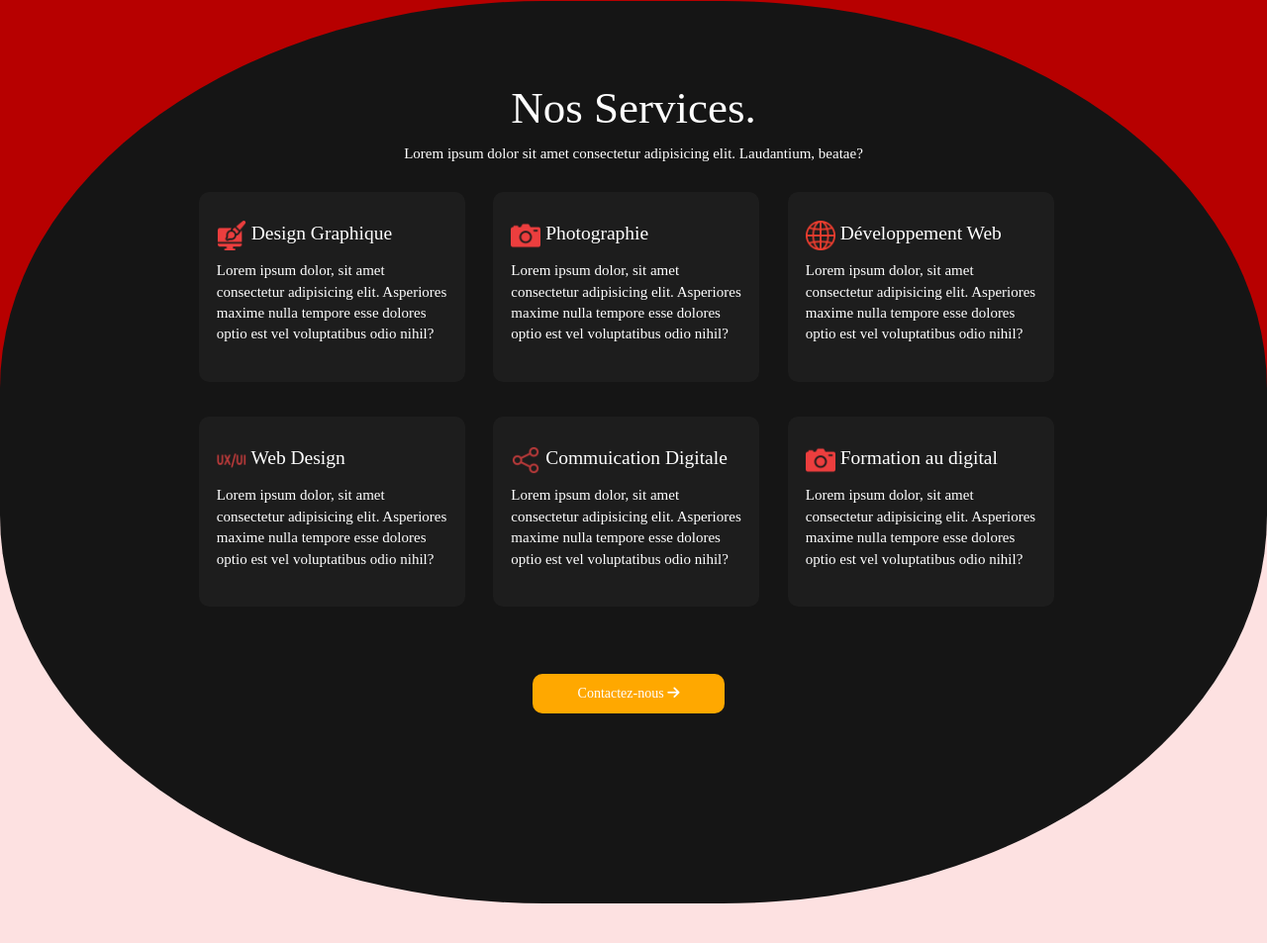
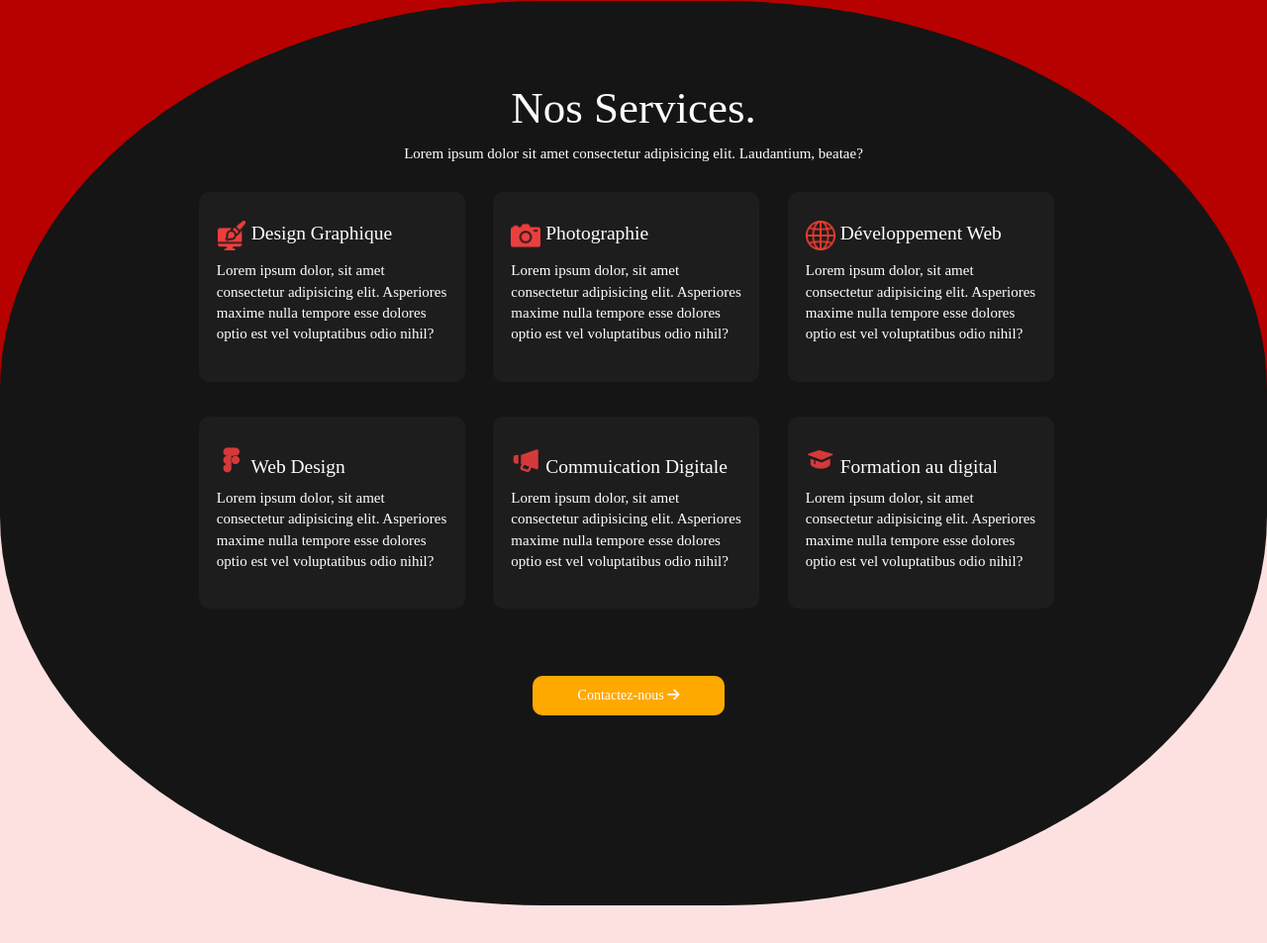
Before and after one commit to WinnerKapela/kashproduction.com, a plain HTML site: page index.html in a window 1280 px wide. Shown: the part 2329-3282 px from the top of the page at 99% size. Drawn offline with nearby package versions, Linux system fonts and the light colour scheme.

Commit message:
better version

```diff
--- a/assets/css/style.css
+++ b/assets/css/style.css
@@ -61,7 +61,7 @@ div .font-tool{position: absolute;top: 90px; right: 0%; width: 20%;}
 .service .card-service h3{font-size: 1.3em;}
 .service .card{background-color: #1d1d1d; margin:2% 2.2% 2% 1%; width: 30%; padding: 1% 2% 3% 2%; border-radius: 10px;}
 .service .card:hover{background-color: #2b2a2a; cursor: pointer;transition: all .4s; transform: scale(1.1);}
-.service .card-img{width: 30px;}
+.service .card-img, .service .bx{width: 30px; font-size: 30px;color:#d53939;}
 .font-ux{color:#bc3b3b;}
 .cta-service{background-color: #ffa800; border: none; border-radius: 10px; color: #fff; padding: 10px; margin-top: 50px;}
 .testimony{margin-top: 12%;}
--- a/index.html
+++ b/index.html
@@ -199,17 +199,17 @@
                                 esse dolores optio est vel voluptatibus odio nihil?</p>
                         </div>
                         <div class="col-xs-pull- col-sm-5 col-sm-push-0 col-md-4 card" data-aos="fade-right">
-                            <h3><span><img src="assets/img/ux-ui.png" class="card-img" alt=""></span> Web Design</h3>
+                            <h3><span class="bx bxl-figma"></span> Web Design</h3>
                             <p>Lorem ipsum dolor, sit amet consectetur adipisicing elit. Asperiores maxime nulla tempore
                                 esse dolores optio est vel voluptatibus odio nihil?</p>
                         </div>
                         <div class="col-xs-pull- col-sm-5 col-sm-push-0 col-md-4 card" data-aos="fade-right">
-                            <h3><span><img src="assets/img/partager2.png" class="card-img" alt=""></span> Commuication Digitale</h3>
+                            <h3><span class="bx bxs-megaphone"></span> Commuication Digitale</h3>
                             <p>Lorem ipsum dolor, sit amet consectetur adipisicing elit. Asperiores maxime nulla tempore
                                 esse dolores optio est vel voluptatibus odio nihil?</p>
                         </div>
                         <div class="col-xs-pull- col-sm-5 col-sm-push-0 col-md-4 card" data-aos="fade-right">
-                            <h3><span><img src="assets/img/camera.png" class="card-img" alt=""></span> Formation au digital</h3>
+                            <h3><span class="bx bxs-graduation"></span> Formation au digital</h3>
                             <p>Lorem ipsum dolor, sit amet consectetur adipisicing elit. Asperiores maxime nulla tempore
                                 esse dolores optio est vel voluptatibus odio nihil?</p>
                         </div>
```
